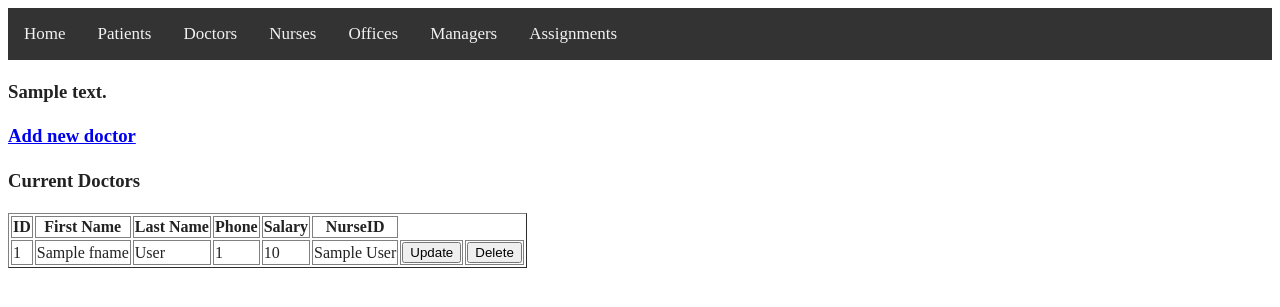
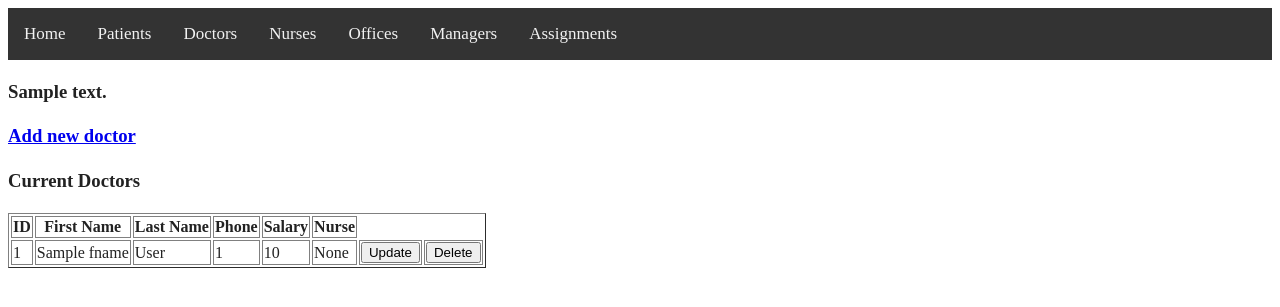
Before and after one commit to barrbran/CS340, a Flask app: template templates/browse_doctor.j2 in a window 1280 px wide. Shown: the top 307 px of the page. Run offline with Flask 2, Linux system fonts and the light colour scheme; the template is opened without the code that fills it: most values are stand-ins (such as "Sample title", 1, 10 or a date in 2020).

Commit message:
Add files via upload

```diff
--- a/templates/browse_doctor.j2
+++ b/templates/browse_doctor.j2
@@ -24,7 +24,7 @@
             <th>Last Name</th>
             <th>Phone</th>
             <th>Salary</th>
-            <th>NurseID</th>
+            <th>Nurse</th>
         </thead>
         <tbody>
         {% for doctor in doctors %}
@@ -34,7 +34,11 @@
             <td>{{ doctor['lname'] }}</td>
             <td>{{ doctor['phoneNumber'] }}</td>
             <td>{{ doctor['salary'] }}</td>
-            <td>{{ doctor['nurse.fname'] + " " + doctor['nurse.lname'] }}</td>
+            {% if not doctor['nurse.fname'] %}
+                <td>None</td>
+            {% else %}
+                <td>{{ doctor['nurse.fname'] + " " + doctor['nurse.lname']}}</td>
+            {% endif %}
             <td> <input type='button' name='Update' value='Update' onclick="window.location = '/update_doctor/{{ doctor['id'] }}'"> </td>
             <td> <input type='button' name='Delete' value='Delete' onclick="window.location = '/delete_doctor/{{ doctor['id'] }}'"> </td>
         </tr>
```
Also changed, not shown: templates/browse_office.j2 (+6 -2 lines), templates/browse_patient.j2 (+6 -2 lines).
